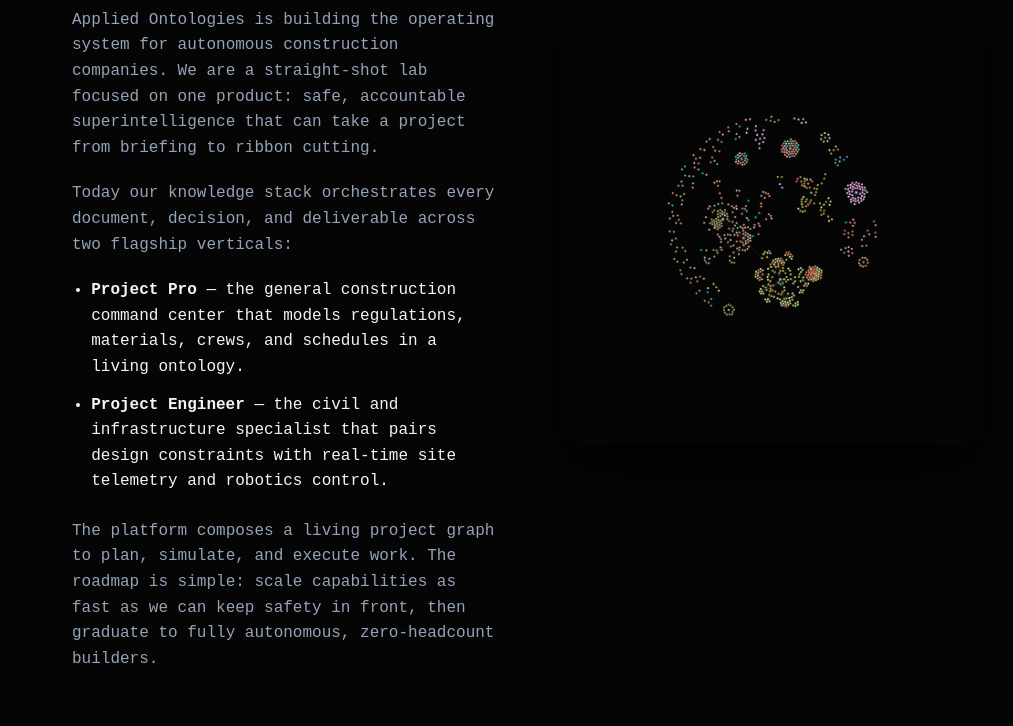
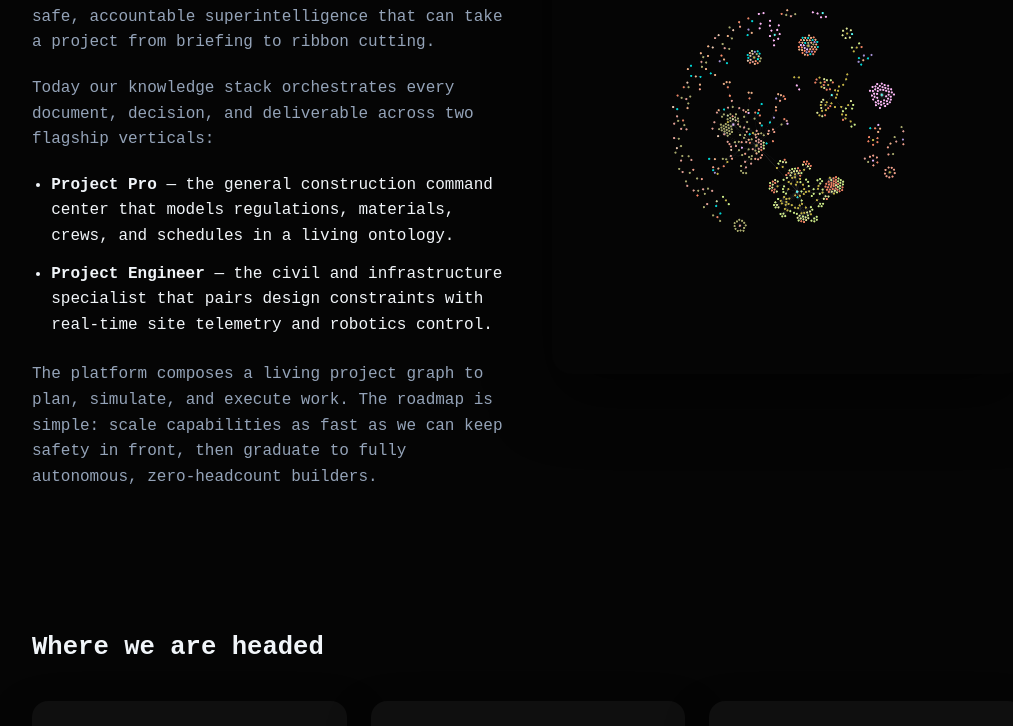
Before and after one commit to justme409/applied-ontologies, a plain HTML site: page index.html in a window 1280 px wide. Shown: the part 406-1132 px from the top of the page, without its empty margins (112-1125 px from the left). Drawn offline with Linux system fonts and the light colour scheme.

Commit message:
Refine hero layout spacing

```diff
--- a/styles.css
+++ b/styles.css
@@ -65,7 +65,7 @@ a:focus {
 }
 
 main {
-  max-width: 960px;
+  max-width: 1040px;
   margin: 0 auto;
   padding: 0 1.5rem 4rem;
 }
@@ -73,8 +73,9 @@ main {
 .hero {
   display: grid;
   grid-template-columns: repeat(auto-fit, minmax(320px, 1fr));
-  gap: clamp(2rem, 6vw, 4rem);
-  padding: 3.5rem 0;
+  gap: clamp(1.5rem, 5vw, 3rem);
+  padding: 3rem 0;
+  align-items: center;
 }
 
 .hero-copy h1 {
@@ -97,18 +98,19 @@ main {
   margin-bottom: 0.75rem;
 }
 
+
 .hero-visual {
   margin: 0;
   display: flex;
   align-items: center;
-  justify-content: center;
+  justify-content: flex-end;
   padding: 0;
 }
 
 .hero-visual img {
   width: 100%;
   height: auto;
-  max-width: 640px;
+  max-width: 720px;
   border-radius: 20px;
   box-shadow: 0 25px 60px rgba(0, 0, 0, 0.55);
 }
@@ -133,11 +135,6 @@ main {
   padding: 1.75rem;
   border-radius: 16px;
   box-shadow: 0 20px 45px rgba(0, 0, 0, 0.35);
-  transition: transform 0.3s ease;
-}
-
-.vision-grid article:hover {
-  transform: translateY(-6px);
 }
 
 .vision-grid h3 {
```
